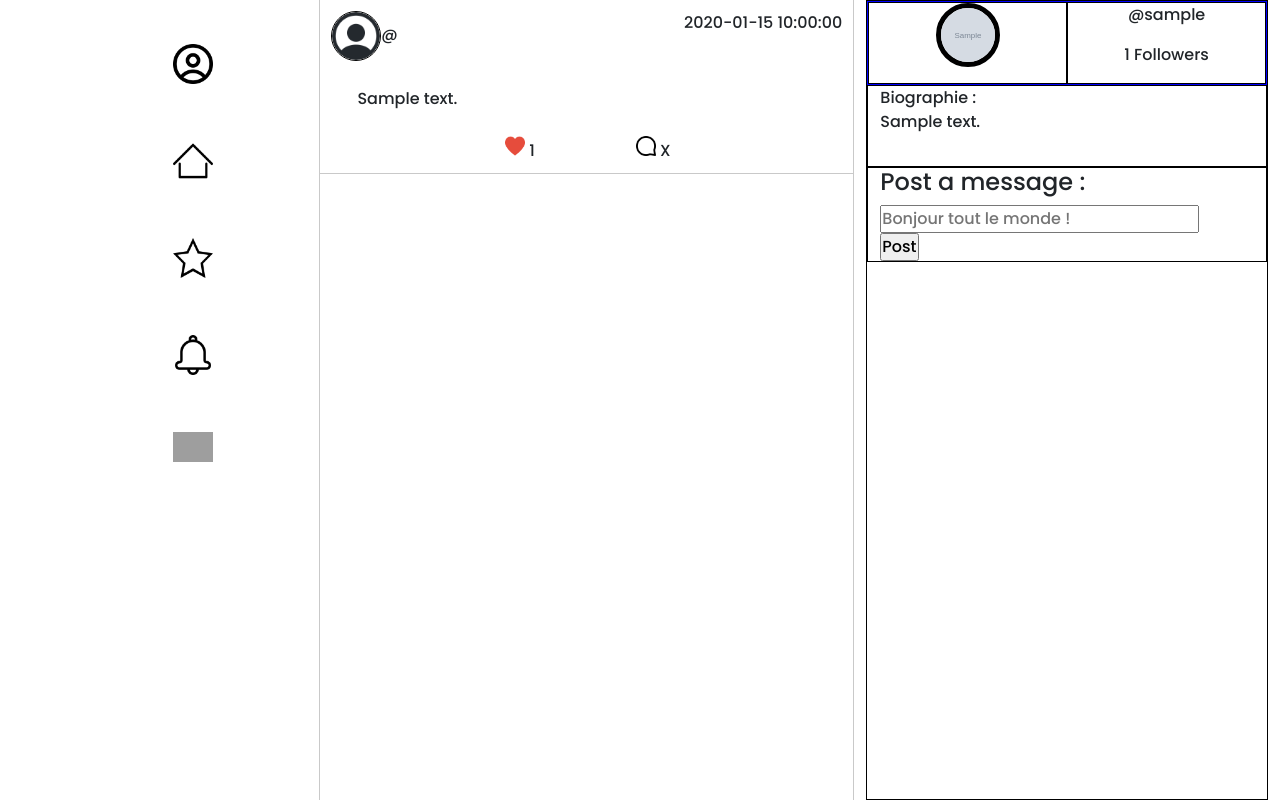
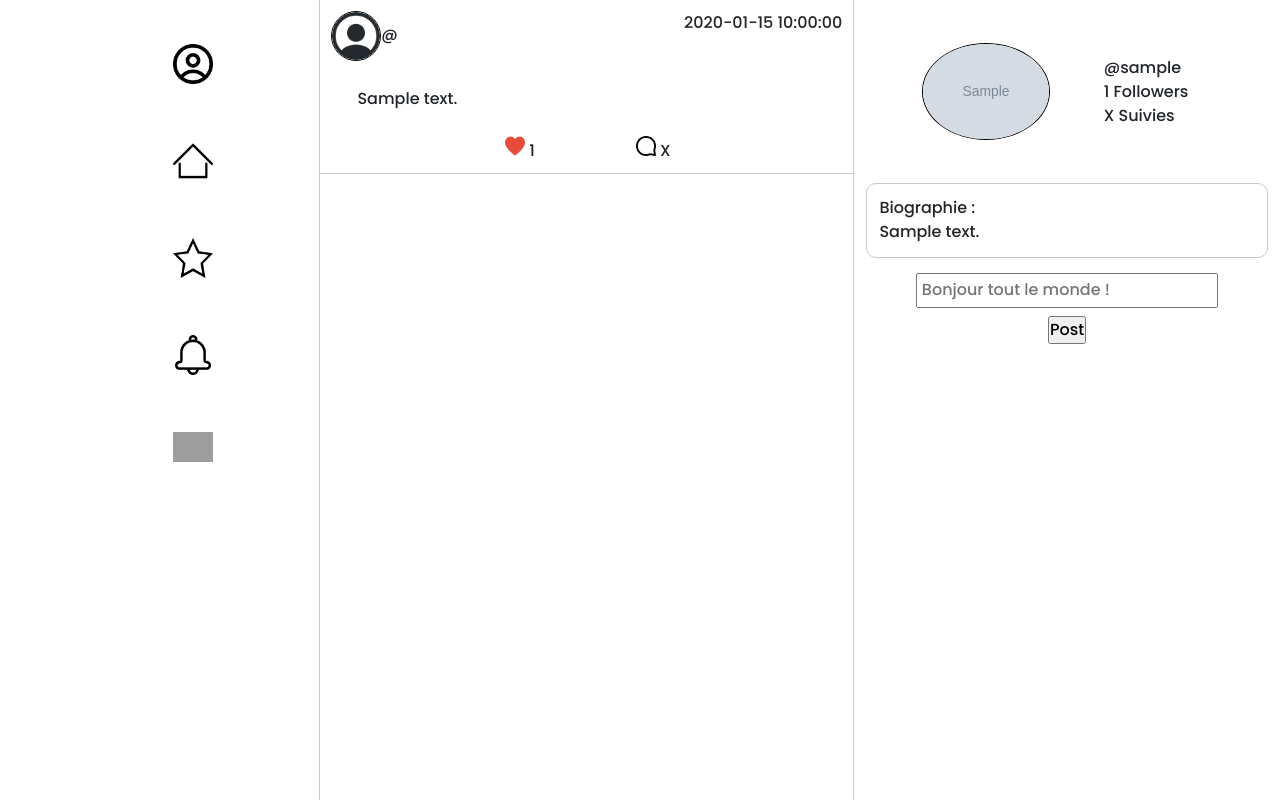
Before and after one commit to CharlesOo0/Rettiwt, a PHP site: page /home.php in a window 1280 px wide. Run offline with PHP 8.4, Linux system fonts and the light colour scheme; the visitor is signed in with stand-in values (Sample User, id 1); tables that the repository leaves empty or names only in its code hold one stand-in row (values such as "Sample post"); grey boxes marked "Sample" are stand-in pictures; data that the repository does not hold is empty; grey boxes are pictures that could not be loaded.

Commit message:
travail cour

```diff
--- a/css/home.css
+++ b/css/home.css
@@ -116,33 +116,58 @@ body {
 }
 
 #profil {
-    border: solid 1px black;
     height: 100%;
 }
 
 #profil-detail {
-    border: solid 1px blue;
+    text-align: center;
+    padding: 5%;
+}
+
+#avatar {
+    margin: 5%;
+}
+
+#avatar img {
+    width: 128px;
+    height: auto;
+}
+
+#pseudo-follow {
+    margin: 5%;
+    display: flex;
+    justify-content: center;
+    flex-direction: column;
+    text-align: left;
+}
+
+#bio {
+    text-align: left;
+}
+
+#bio-text {
+    border: 1px solid rgb(201, 201, 201);
+    padding: 3%;
+    border-radius: 10px;
+}
+
+#bio-text-title {
+    margin-bottom: 2%;
+}
+
+#post-form {
+    margin-top: 2%;
     text-align: center;
 }
 
-#avatar {
-    border: solid 1px black;
-}
-
-#pseudo-follow {
-    border: solid 1px black;
-}
-
-#bio {
-    border: solid 1px black;
-}
-
-#post-form {
-    border: solid 1px black;
+#post-form input[type="text"] {
+    width: 80%;
+    padding: 1%;
+    margin: 2%;
 }
 
 
-@media screen and (max-width: 1340px){
+@media screen and (max-width: 1380px){
     .pl-span {
         display: none;
         padding-left: 2%;
@@ -162,3 +187,9 @@ body {
         width: 100%;
     }
 }
+
+@media screen and (max-width: 1180px){
+    #pseudo-follow {
+        text-align: center;
+    }
+}
--- a/home.php
+++ b/home.php
@@ -125,7 +125,6 @@
 
                     <div id="post-form" class="row">
 
-                        <h4 id="title">Post a message :</h4> <br>
                         <form method="POST" action="">
                             <input class="input" type="text" name="text" placeholder="Bonjour tout le monde !" required><br>
                             <input type="submit" value="Post">
--- a/utils.php
+++ b/utils.php
@@ -55,22 +55,23 @@ function displayProfil($connexion, $username) {
                 echo "<div id='avatar' class='col'>";
                     echo "<a href='profil.php?profil_detail=" . urlencode($username) . "'>"; // Crée un lien vers le profil de l'auteur
                     if ($rowProfil['avatar'] != NULL) {
-                        echo "<img src='img/" . $rowProfil['avatar'] . "' alt='avatar' width='64' height='64' style='border-radius: 50%;border: solid 5px black;' id='avatar'> <br>";
+                        echo "<img src='img/" . $rowProfil['avatar'] . "' alt='avatar' width='64' height='64' style='border-radius: 50%;border: solid 1px black;' id='avatar'> <br>";
                     } else {
-                        echo "<img src='img/default_pfp.png' alt='avatar' width='64' height='64' style='border-radius: 50%;border: solid 5px black;' id='avatar'> <br>";
+                        echo "<img src='img/default_pfp.png' alt='avatar' width='64' height='64' style='border-radius: 50%;border: solid 1px black;' id='avatar'> <br>";
                     }
                     echo "</a>";
                 echo "</div>";
 
                 echo "<div id='pseudo-follow' class='col'>";
-                    echo "<p> @" . $rowProfil["username"] . "<p>";
-                    echo "<p>" . $rowFollower["COUNT(follower_id)"] . " Followers <p>";
+                    echo "<div id='pseudo'> @" . $rowProfil["username"] . "</div>";
+                    echo "<div id='sub'>" . $rowFollower["COUNT(follower_id)"] . " Followers </div>";
+                    echo "<div id='follow'> X Suivies </div>";
                 echo "</div>";
 
             echo "</div>";
 
             echo "<div id='bio' class='row'>";
-                echo "<p> Biographie : <br>" . $rowProfil["bio"] . " <p>";
+                echo "<div id='bio-text'> <span id='bio-text-title'>Biographie :</span><br>" . $rowProfil["bio"] . " </div>";
             echo "</div>";
 
         }
```
